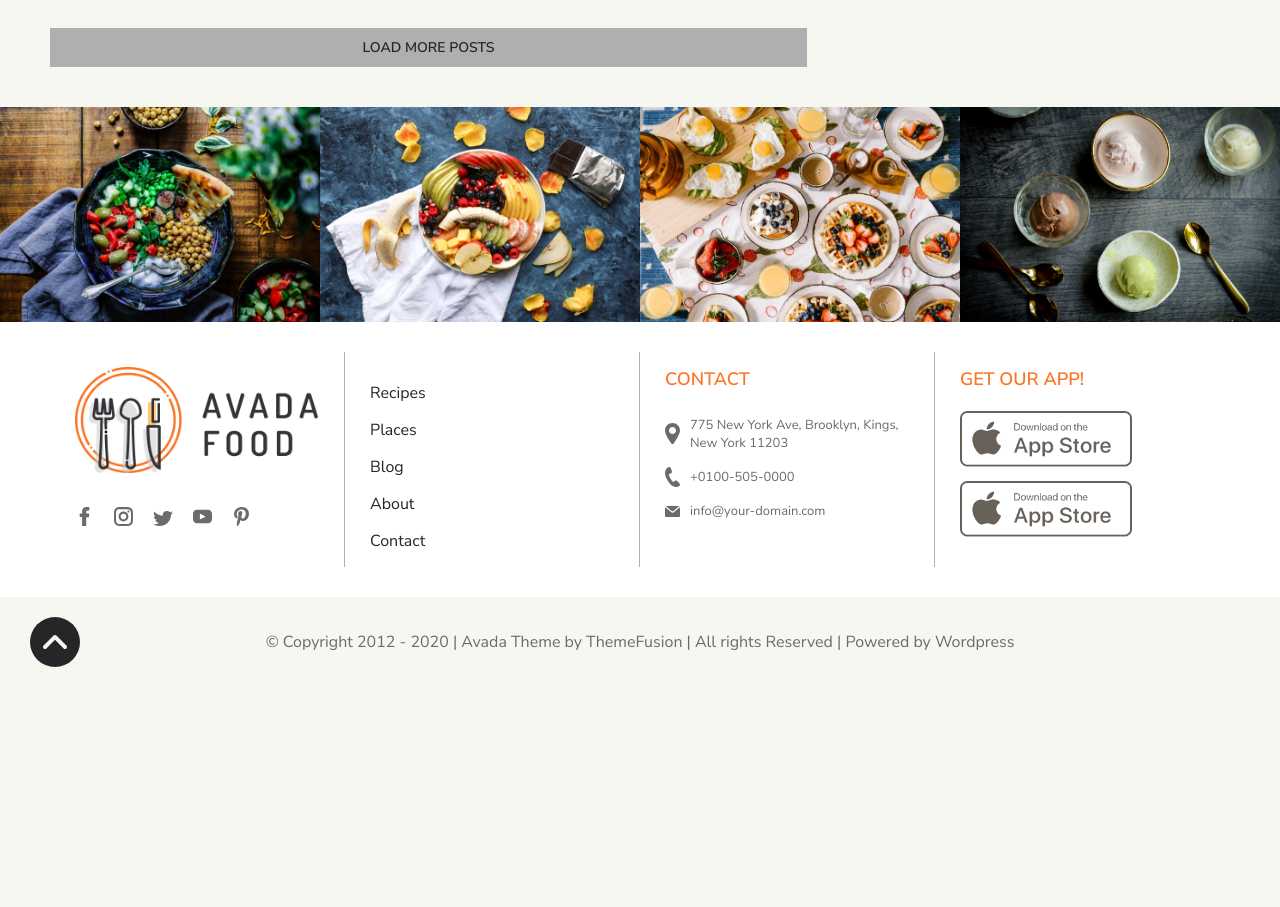
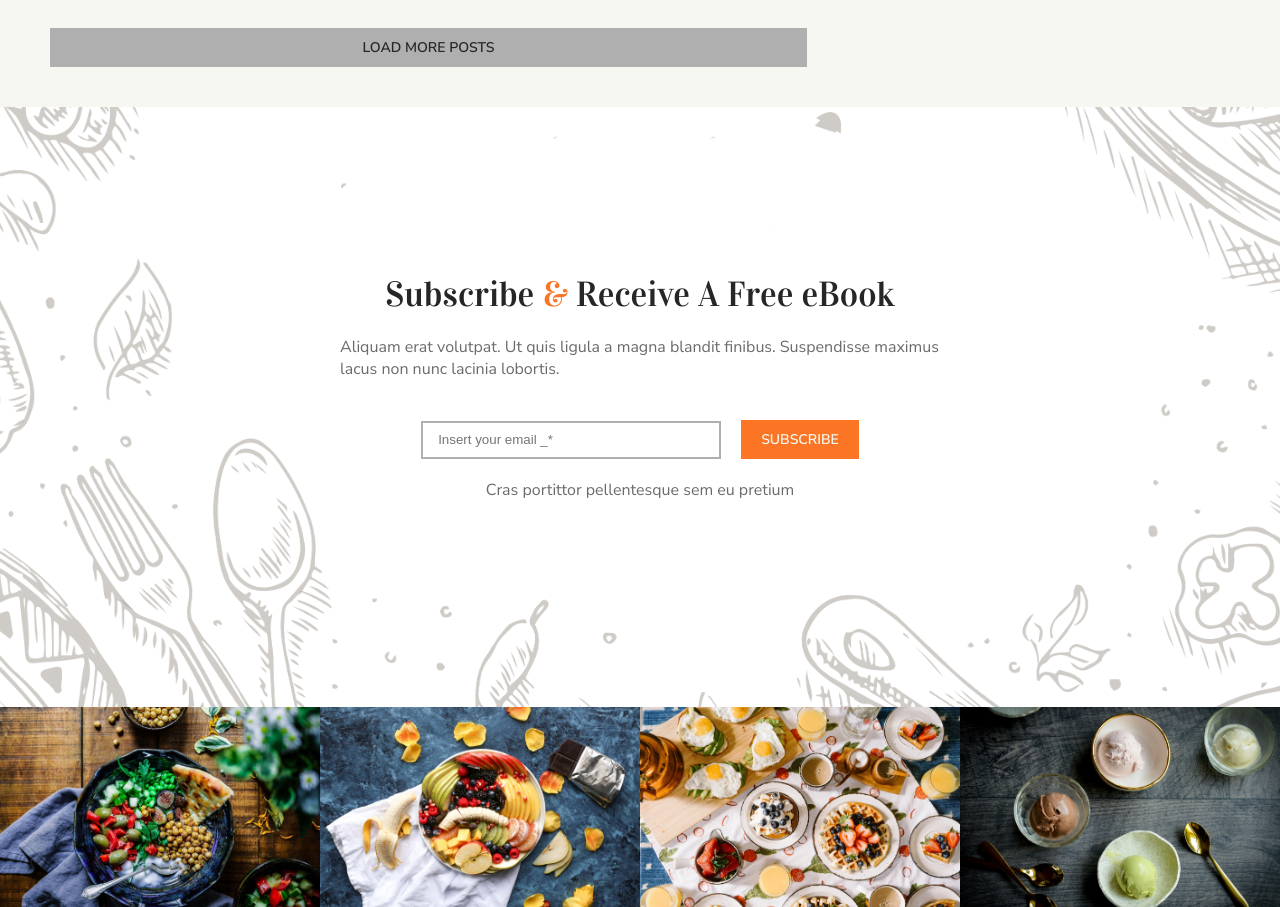
Before and after one commit to ArisGoi/proj-html-vuejs, a Vue app: page / in a window 1280 px wide. Shown: the part 5338-6245 px from the top of the page. Before the commit the page ends 6025 px from the top, so only its background shows below. Built offline with nearby package versions, Linux system fonts and the light colour scheme.

Commit message:
add footer Hero

```diff
--- a/src/assets/style/variables.scss
+++ b/src/assets/style/variables.scss
@@ -42,9 +42,9 @@ $text-light: #f6f7f1;//Spring Wood
     font-size: 3rem;
     color: $text-black;
 }
-@mixin title3 { //footer hero title -- need FIX
+@mixin title3 { //footer hero title
     @include serif400;
-    font-size: 20px;
+    font-size: 2.1875rem;
     color: $text-black;
 }
 @mixin title4 { //section title
@@ -75,6 +75,12 @@ $text-light: #f6f7f1;//Spring Wood
     align-items: center;
     justify-content: center;
 }
+@mixin flex-col-center {
+    display: flex;
+    flex-direction: column;
+    align-items: center;
+    justify-content: center;
+}
 
 @mixin fit-cover {
     width: 100%;
--- a/src/components/Footer.vue
+++ b/src/components/Footer.vue
@@ -1,5 +1,9 @@
 <template>
   <footer>
+    <!-- Footer Hero -->
+    <FooterHero/>
+
+    <!-- Footer -->
     <div class="f-imgs">
       <div><img src="../assets/images/Yogurt-Nan.jpg" alt=""></div>
       <div><img src="../assets/images/Mixed-fruits.jpg" alt=""></div>
@@ -74,8 +78,12 @@
 </template>
 
 <script>
+import FooterHero from './FooterHero.vue'
 export default {
   name: 'Footer',
+  components:{
+    FooterHero,
+  }
   // props: {
   //   msg: String
   // }
--- /dev/null
+++ b/src/components/FooterHero.vue
@@ -0,0 +1,65 @@
+<template>
+  <div id="footer-hero">
+    <div class="container">
+      <h2>Subscribe <span>&</span> Receive A Free eBook</h2>
+      <p>Aliquam erat volutpat. Ut quis ligula a magna blandit finibus. Suspendisse maximus lacus non nunc lacinia lobortis.</p>
+      <div class="inputMail">
+        <input type="email" name="inputEmail" id="inputEmail" placeholder="Insert your email _*">
+        <button class="btn-1">Subscribe</button>
+      </div>
+      <p>Cras portittor pellentesque sem eu pretium</p>
+    </div>
+
+  </div>
+</template>
+
+<script>
+export default {
+  name: 'FooterHero',
+  // props: {
+  //   msg: String
+  // }
+}
+</script>
+
+<style lang="scss" scoped>
+@import '../assets/style/variables.scss';
+
+#footer-hero{
+  min-height: 600px;
+  background-color: $white;
+  position: relative;
+  background-image: url(../assets/images/subscribe-sec-bg.png);
+  background-size: cover;
+  background-repeat: no-repeat;
+  background-position: center;
+
+  .container{
+    position: absolute;
+    top: 50%;
+    left: 50%;
+    transform: translate(-50%, -50%);
+    @include flex-col-center;
+  }
+
+  h2{
+    @include title3;
+    span{color: $c-main}
+    color: $text-black;
+  }
+  p{
+    @include corpo;
+    margin: 20px 0 40px 0;
+  }
+
+  input{
+    height: 38px;
+    min-width: 300px;
+    border: 2px solid $c-bw-1;
+    padding: 15px;
+    flex-grow: 1;
+    margin-right: 20px;
+  }
+}
+
+</style>
```
Also changed, not shown: 7 other files (tests, documents, lock files or other folders).
